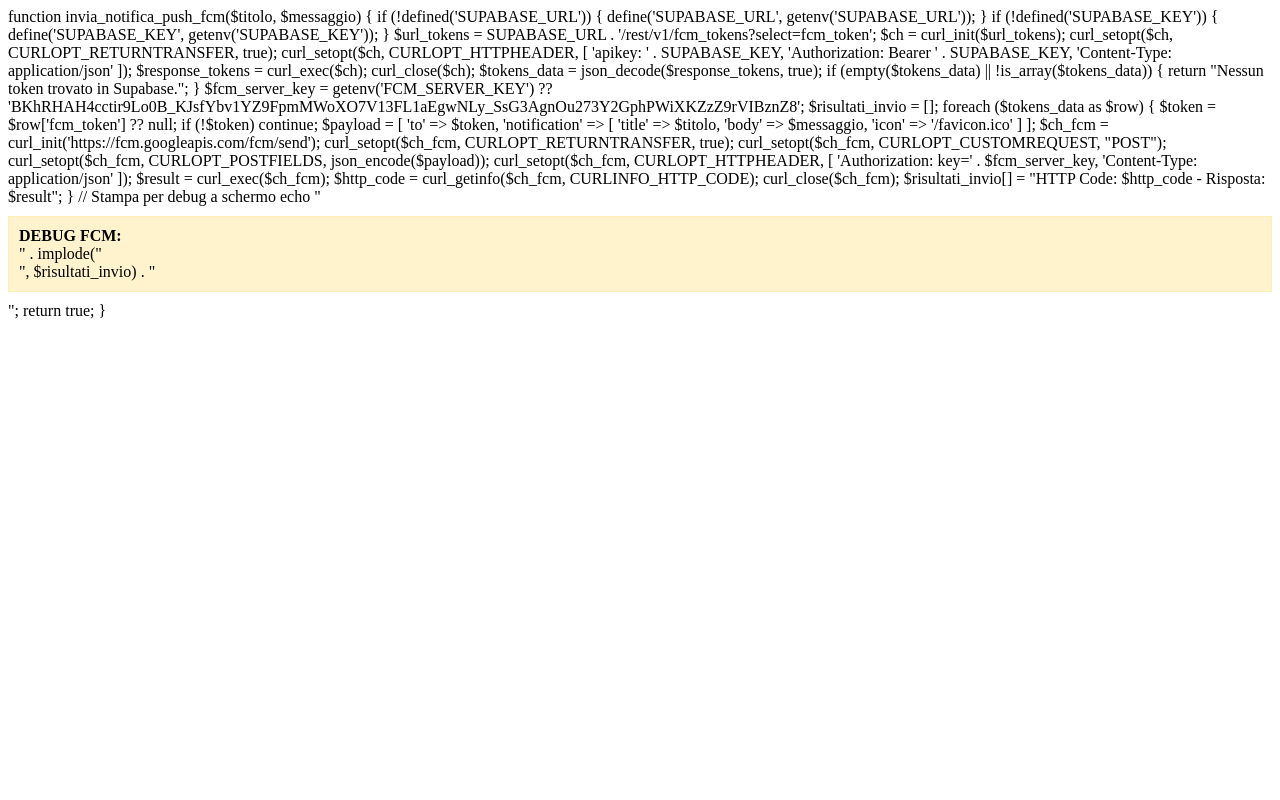
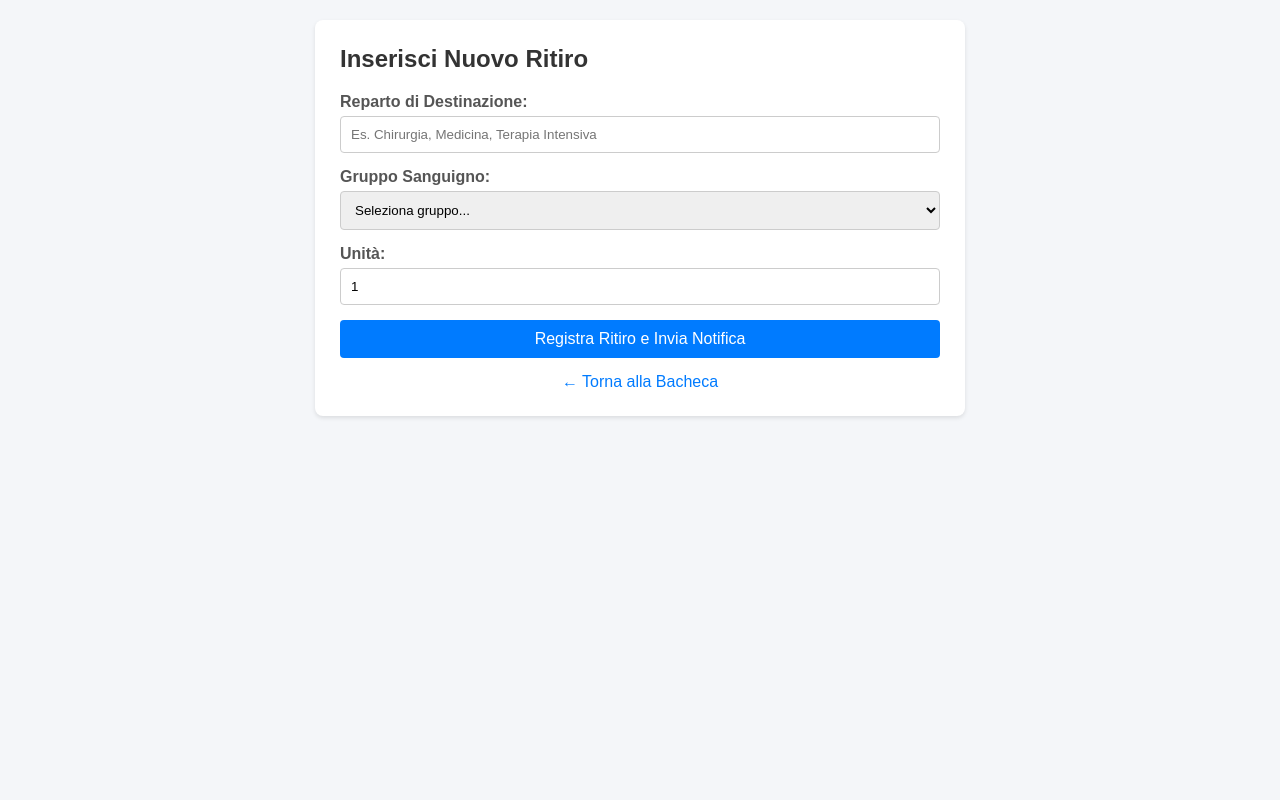
Before and after one commit to infermierin-turno/blood, a PHP site: page /nuovo_ritiro.php in a window 1280 px wide. Run offline with PHP 8.4, Linux system fonts and the light colour scheme; the visitor is signed in with stand-in values (Sample User, id 1).

Commit message:
Update nuovo_ritiro.php

```diff
--- a/nuovo_ritiro.php
+++ b/nuovo_ritiro.php
@@ -1,3 +1,64 @@
+<?php
+session_start();
+if (!isset($_SESSION['utente'])) {
+    header("Location: index.php");
+    exit;
+}
+
+if (!defined('SUPABASE_URL')) {
+    define('SUPABASE_URL', getenv('SUPABASE_URL'));
+}
+if (!defined('SUPABASE_KEY')) {
+    define('SUPABASE_KEY', getenv('SUPABASE_KEY'));
+}
+
+require_once __DIR__ . '/api_helper_sangue.php';
+
+$messaggio_esito = "";
+$debug_fcm_output = "";
+
+// Gestione dell'invio del form per un nuovo ritiro
+if ($_SERVER['REQUEST_METHOD'] === 'POST') {
+    $dati_ritiro = [
+        'operatore_id' => $_SESSION['utente']['id'] ?? null,
+        'reparto' => $_POST['reparto'] ?? '',
+        'tipo_sangue' => $_POST['tipo_sangue'] ?? '',
+        'unita' => $_POST['unita'] ?? 1,
+        'stato' => 'In attesa',
+        'created_at' => date('c')
+    ];
+
+    // Inserimento del ritiro su Supabase
+    $url_inserimento = SUPABASE_URL . '/rest/v1/ritiri';
+    $ch = curl_init($url_inserimento);
+    curl_setopt($ch, CURLOPT_RETURNTRANSFER, true);
+    curl_setopt($ch, CURLOPT_CUSTOMREQUEST, "POST");
+    curl_setopt($ch, CURLOPT_POSTFIELDS, json_encode($dati_ritiro));
+    curl_setopt($ch, CURLOPT_HTTPHEADER, [
+        'apikey: ' . SUPABASE_KEY,
+        'Authorization: Bearer ' . SUPABASE_KEY,
+        'Content-Type: application/json',
+        'Prefer: return=representation'
+    ]);
+    $response = curl_exec($ch);
+    $http_code = curl_getinfo($ch, CURLINFO_HTTP_CODE);
+    curl_close($ch);
+
+    if ($http_code >= 200 && $http_code < 300) {
+        $messaggio_esito = "<div style='background:#d4edda; color:#155724; padding:10px; border:1px solid #c3e6cb; margin-bottom:15px;'>Ritiro creato con successo! Invio notifica push in corso...</div>";
+
+        // Attiva l'invio della notifica push FCM e cattura il debug
+        ob_start();
+        invia_notifica_push_fcm("Nuovo Ritiro Sangue", "È stato registrato un nuovo ritiro per il reparto: " . ($_POST['reparto'] ?? 'Generico'));
+        $debug_fcm_output = ob_get_clean();
+    } else {
+        $messaggio_esito = "<div style='background:#f8d7da; color:#721c24; padding:10px; border:1px solid #f5c6cb; margin-bottom:15px;'>Errore durante la creazione del ritiro.</div>";
+    }
+}
+
+/**
+ * Funzione per l'invio delle notifiche push FCM con output di debug integrato
+ */
 function invia_notifica_push_fcm($titolo, $messaggio) {
     if (!defined('SUPABASE_URL')) {
         define('SUPABASE_URL', getenv('SUPABASE_URL'));
@@ -19,7 +80,8 @@ function invia_notifica_push_fcm($titolo, $messaggio) {
 
     $tokens_data = json_decode($response_tokens, true);
     if (empty($tokens_data) || !is_array($tokens_data)) {
-        return "Nessun token trovato in Supabase.";
+        echo "<div style='background:#fff3cd; padding:10px; margin:10px 0; border:1px solid #ffeeba;'><strong>DEBUG FCM:</strong> Nessun token trovato in Supabase.</div>";
+        return;
     }
 
     $fcm_server_key = getenv('FCM_SERVER_KEY') ?? 'BKhRHAH4cctir9Lo0B_KJsfYbv1YZ9FpmMWoXO7V13FL1aEgwNLy_SsG3AgnOu273Y2GphPWiXKZzZ9rVIBznZ8';
@@ -51,10 +113,68 @@ function invia_notifica_push_fcm($titolo, $messaggio) {
         $http_code = curl_getinfo($ch_fcm, CURLINFO_HTTP_CODE);
         curl_close($ch_fcm);
 
-        $risultati_invio[] = "HTTP Code: $http_code - Risposta: $result";
+        $risultati_invio[] = "Token: " . substr($token, 0, 10) . "... | HTTP Code: $http_code - Risposta: $result";
     }
 
-    // Stampa per debug a schermo
     echo "<div style='background:#fff3cd; padding:10px; margin:10px 0; border:1px solid #ffeeba;'><strong>DEBUG FCM:</strong><br>" . implode("<br>", $risultati_invio) . "</div>";
-    return true;
 }
+?>
+<!DOCTYPE html>
+<html lang="it">
+<head>
+    <meta charset="UTF-8">
+    <title>Nuovo Ritiro - Emoteca</title>
+    <meta name="viewport" content="width=device-width, initial-scale=1.0">
+    <style>
+        body { font-family: Arial, sans-serif; background-color: #f4f6f9; margin: 0; padding: 20px; }
+        .container { max-width: 600px; background: #ffffff; padding: 25px; border-radius: 8px; box-shadow: 0 2px 4px rgba(0,0,0,0.1); margin: auto; }
+        h2 { color: #333; margin-top: 0; }
+        .form-group { margin-bottom: 15px; }
+        label { display: block; margin-bottom: 5px; font-weight: bold; color: #555; }
+        input, select { width: 100%; padding: 10px; border: 1px solid #ccc; border-radius: 4px; box-sizing: border-box; }
+        button { background: #007bff; color: white; border: none; padding: 10px 15px; border-radius: 4px; cursor: pointer; font-size: 16px; width: 100%; }
+        button:hover { background: #0056b3; }
+        .back-link { display: block; margin-top: 15px; text-align: center; color: #007bff; text-decoration: none; }
+        .back-link:hover { text-decoration: underline; }
+    </style>
+</head>
+<body>
+    <div class="container">
+        <h2>Inserisci Nuovo Ritiro</h2>
+
+        <?php echo $messaggio_esito; ?>
+        <?php echo $debug_fcm_output; ?>
+
+        <form method="POST" action="">
+            <div class="form-group">
+                <label for="reparto">Reparto di Destinazione:</label>
+                <input type="text" id="reparto" name="reparto" required placeholder="Es. Chirurgia, Medicina, Terapia Intensiva">
+            </div>
+
+            <div class="form-group">
+                <label for="tipo_sangue">Gruppo Sanguigno:</label>
+                <select id="tipo_sangue" name="tipo_sangue" required>
+                    <option value="">Seleziona gruppo...</option>
+                    <option value="0 Positivo">0 Positivo</option>
+                    <option value="0 Negativo">0 Negativo</option>
+                    <option value="A Positivo">A Positivo</option>
+                    <option value="A Negativo">A Negativo</option>
+                    <option value="B Positivo">B Positivo</option>
+                    <option value="B Negativo">B Negativo</option>
+                    <option value="AB Positivo">AB Positivo</option>
+                    <option value="AB Negativo">AB Negativo</option>
+                </select>
+            </div>
+
+            <div class="form-group">
+                <label for="unita">Unità:</label>
+                <input type="number" id="unita" name="unita" min="1" value="1" required>
+            </div>
+
+            <button type="submit">Registra Ritiro e Invia Notifica</button>
+        </form>
+
+        <a href="bacheca_ritiri.php" class="back-link">← Torna alla Bacheca</a>
+    </div>
+</body>
+</html>
```
